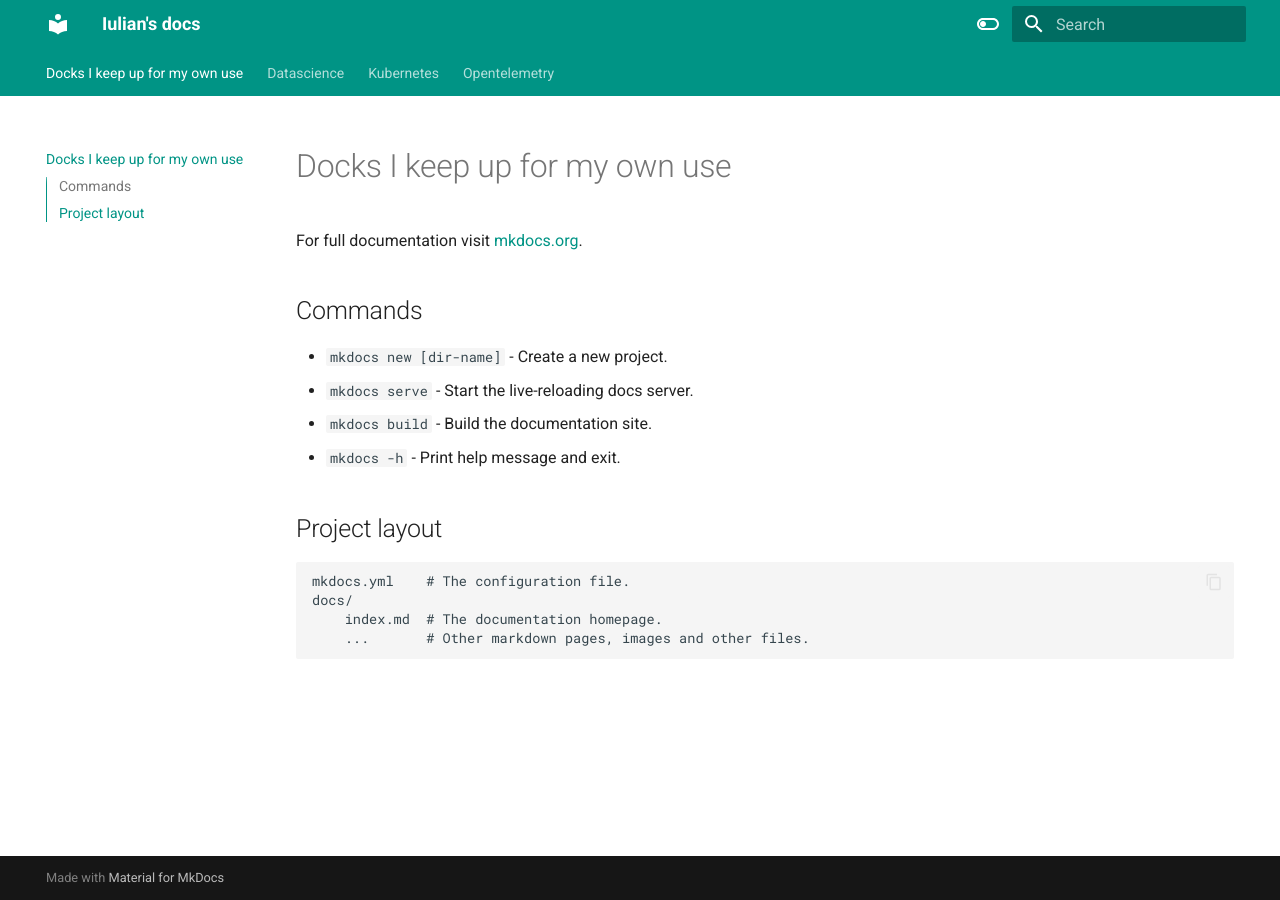
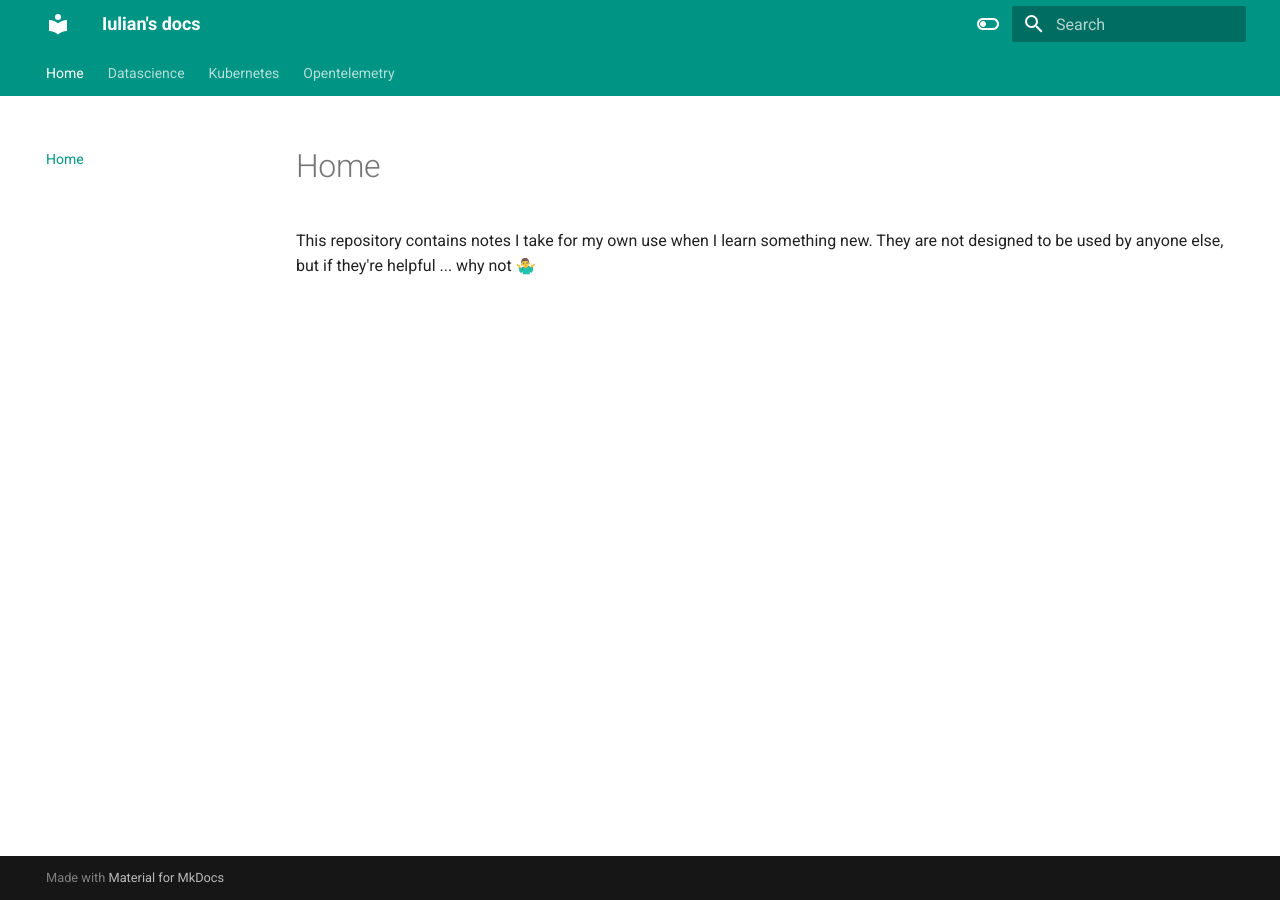
Before and after one commit to stefanicai/docs, an MkDocs documentation site: the page built from docs/index.md, in a window 1280 px wide. Built offline with MkDocs 1.6.1 and Material for MkDocs 9.7.7, drawn with Linux system fonts in a browser that asks for light colours.

Commit message:
update home

```diff
--- a/docs/index.md
+++ b/docs/index.md
@@ -1,17 +1,3 @@
-# Docks I keep up for my own use
+# Home
 
-For full documentation visit [mkdocs.org](https://www.mkdocs.org).
-
-## Commands
-
-* `mkdocs new [dir-name]` - Create a new project.
-* `mkdocs serve` - Start the live-reloading docs server.
-* `mkdocs build` - Build the documentation site.
-* `mkdocs -h` - Print help message and exit.
-
-## Project layout
-
-    mkdocs.yml    # The configuration file.
-    docs/
-        index.md  # The documentation homepage.
-        ...       # Other markdown pages, images and other files.
+This repository contains notes I take for my own use when I learn something new. They are not designed to be used by anyone else, but if they're helpful ... why not 🤷‍♂️
```
